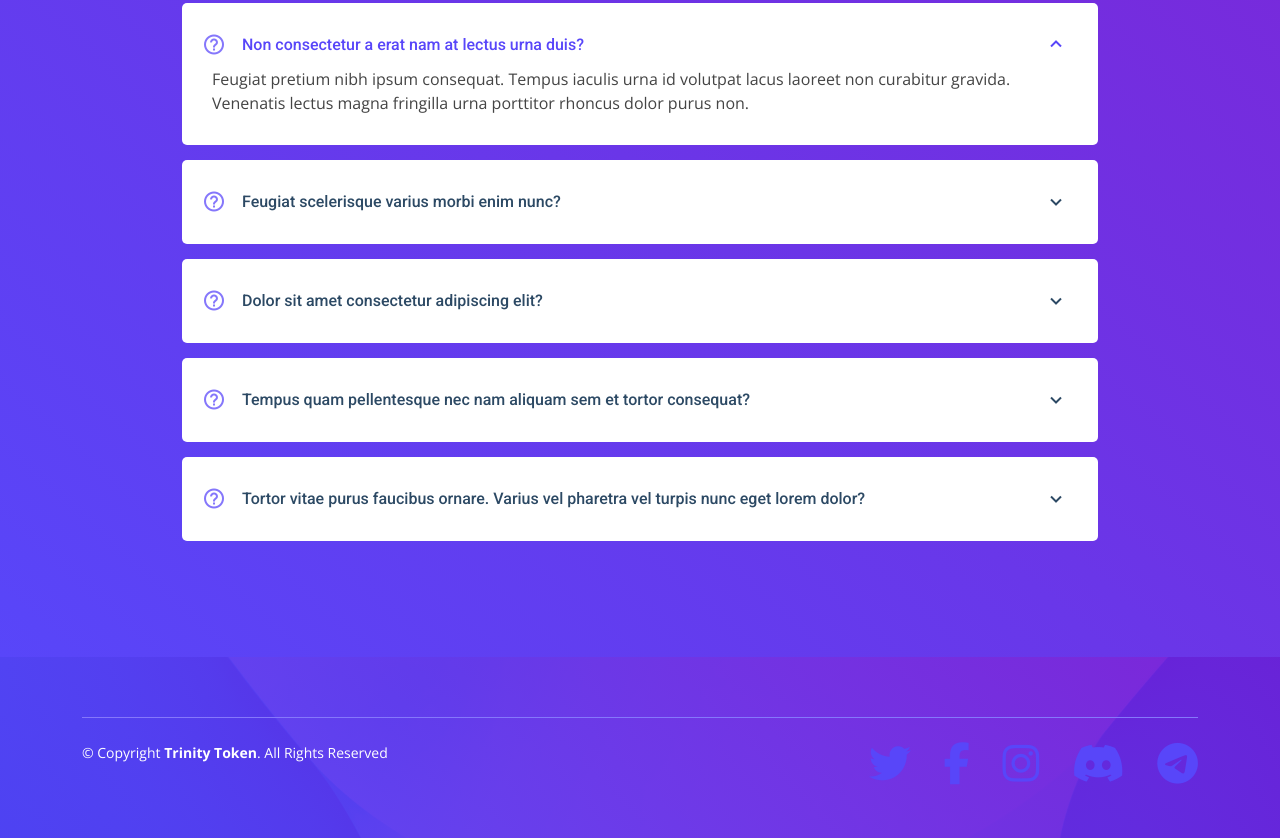
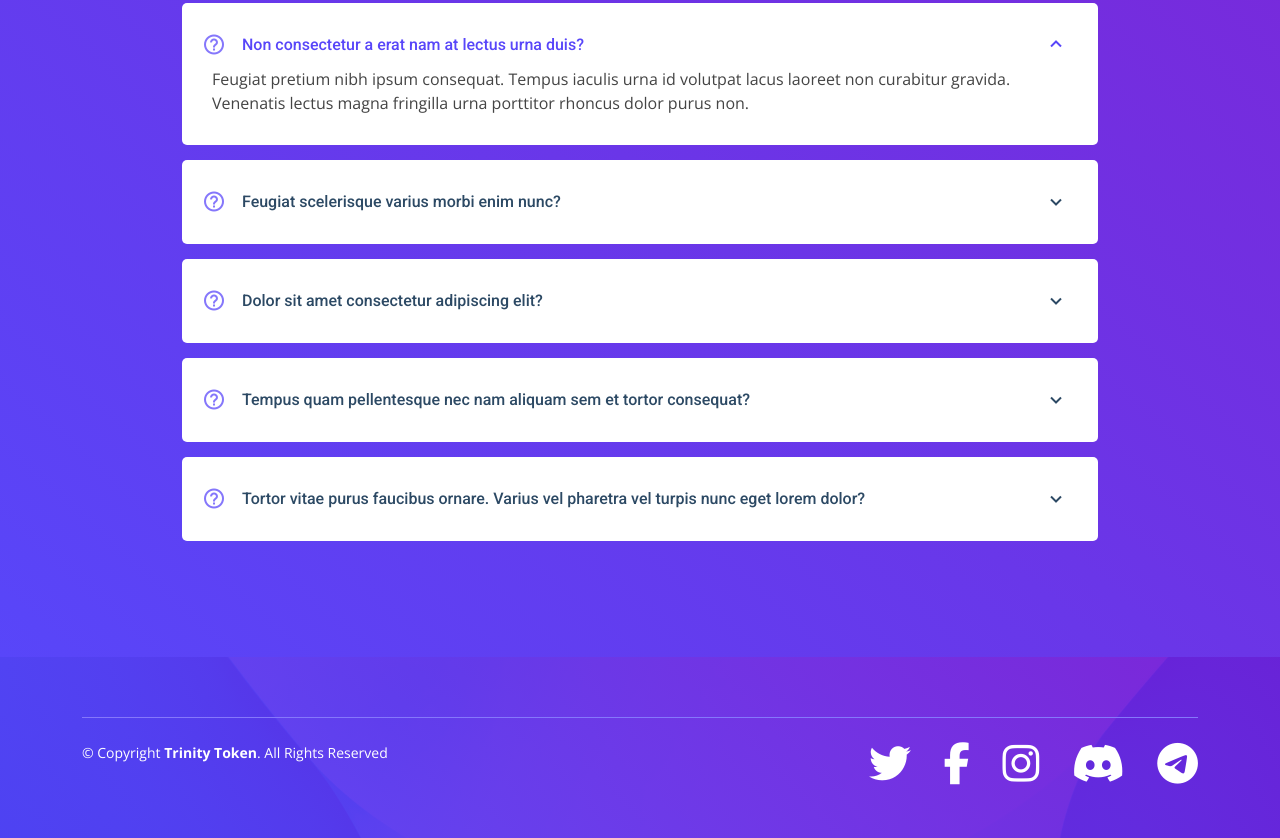
Before and after one commit to fardin69420/Trinity-Token, a plain HTML site: page index.html in a window 1280 px wide. Shown: the part 4568-5406 px from the top of the page. Drawn offline with nearby package versions, Linux system fonts and the light colour scheme.

Commit message:
almost done bois

```diff
--- a/index.html
+++ b/index.html
@@ -373,15 +373,15 @@
           </div>
         </div>
         <div>
-          <a href="" class="twitter"><i class="fab fa-twitter fa-3x"></i></a>
+          <a href="" class="twitter"><i class="fab fa-twitter fa-3x" style="color:#fff;" ></i></a>
           &nbsp;&nbsp;&nbsp;&nbsp;&nbsp;&nbsp;&nbsp;
-          <a href="" class="facebook"><i class="fab fa-facebook-f fa-3x"></i></a>
+          <a href="" class="facebook"><i class="fab fa-facebook-f fa-3x " style="color:#fff;" ></i></a>
           &nbsp;&nbsp;&nbsp;&nbsp;&nbsp;&nbsp;&nbsp
-          <a href="https://www.instagram.com/cotton.cash/" class="instagram"><i class="fab fa-instagram fa-3x"></i></a>
+          <a href="https://www.instagram.com/cotton.cash/" class="instagram" style="color:#fff;"><i class="fab fa-instagram fa-3x"></i></a>
           &nbsp;&nbsp;&nbsp;&nbsp;&nbsp;&nbsp;&nbsp;
-          <a href="https://discord.gg/aKh5jMVJ" class="Discord"><i class="fab fa-discord fa-3x"></i></a>
+          <a href="https://discord.gg/aKh5jMVJ" class="Discord"><i class="fab fa-discord fa-3x" style="color:#fff;" ></i></a>
           &nbsp;&nbsp;&nbsp;&nbsp;&nbsp;&nbsp;&nbsp
-          <a href="" class="Telegram"><i class="fab fa-telegram-plane fa-3x"></i></a>
+          <a href="" class="Telegram"><i class="fab fa-telegram-plane fa-3x" style="color:#fff;" ></i></a>
         </div>
       </div>
 
```
